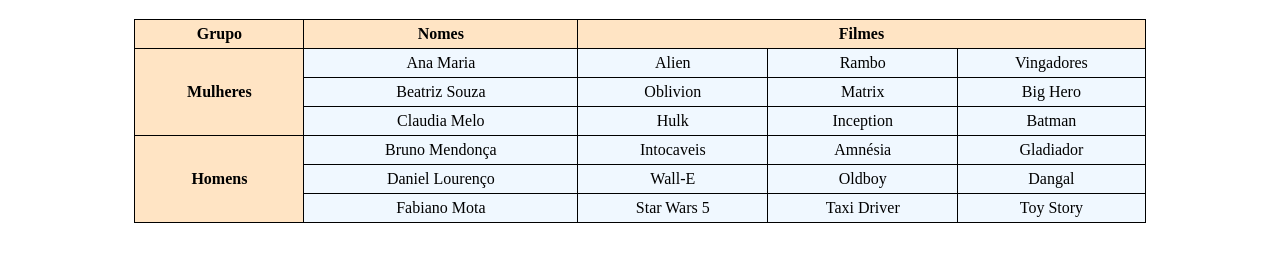
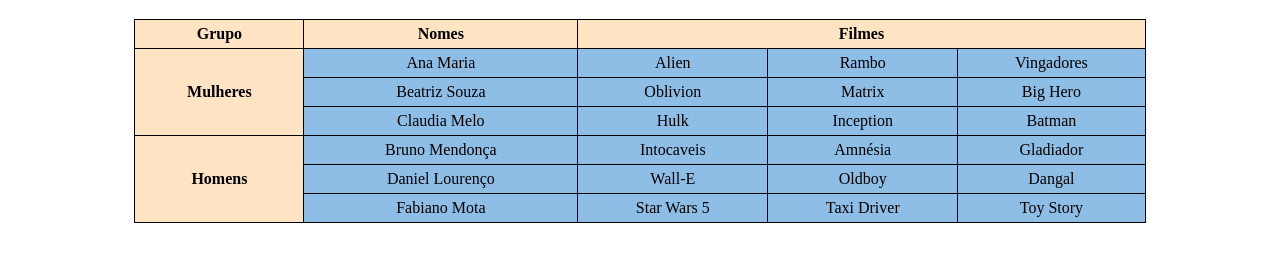
Before and after one commit to DevGabrielOliveira/curso-html-css, a plain HTML site: page exercicios/ex023/tabela03.html in a window 1280 px wide. Shown: the part 61-322 px from the top of the page. Drawn offline with Linux system fonts and the light colour scheme.

Commit message:
tabelas03

```diff
--- a/exercicios/ex023/tabela03.html
+++ b/exercicios/ex023/tabela03.html
@@ -23,7 +23,7 @@
         }
 
         td {
-            background-color: aliceblue;
+            background-color: rgb(142, 189, 230);
         }
     </style>
 </head>
```
